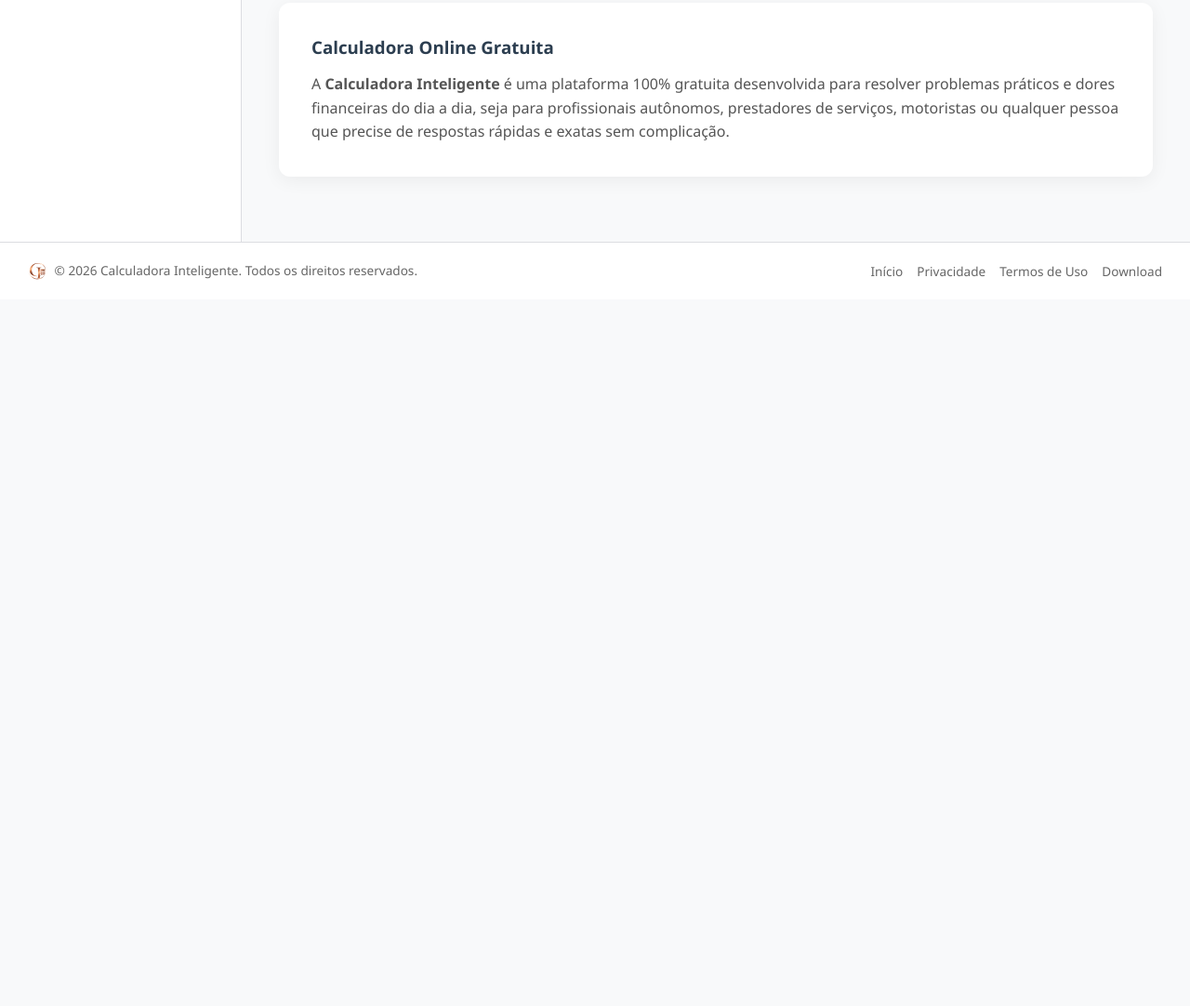
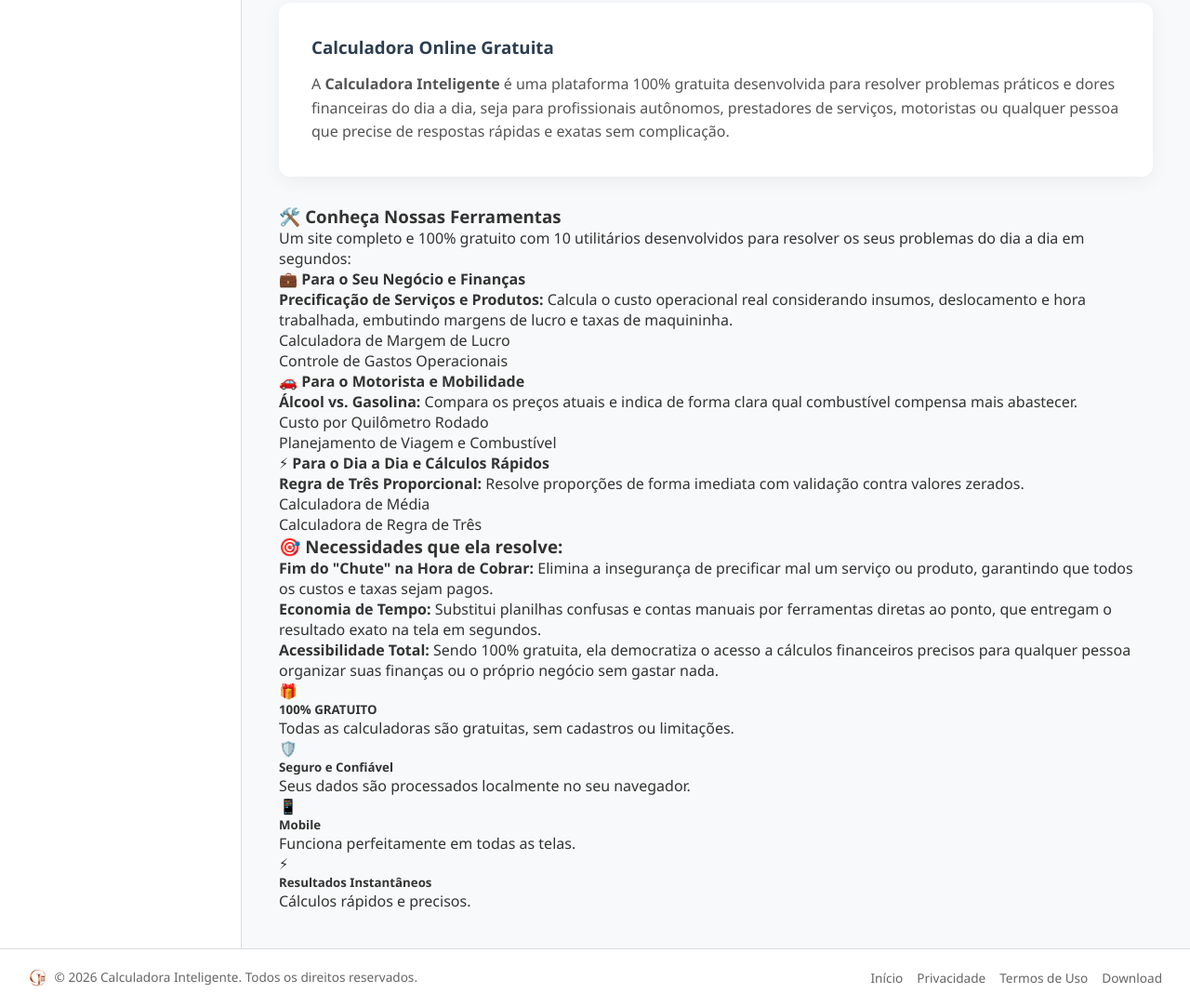
Before and after one commit to GMenezsz/Calculadora-Inteligente, a plain HTML site: page frontend/index.html in a window 1280 px wide. Shown: the part 1089-2171 px from the top of the page at 93% size. Before the commit the page ends 1411 px from the top, so only its background shows below. Drawn offline with Linux system fonts and the light colour scheme.

Commit message:
Update index.html

```diff
--- a/frontend/index.html
+++ b/frontend/index.html
@@ -14,7 +14,7 @@
     <meta name="theme-color" content="#2c3e50">
 
     <!-- CSS Separado -->
-    <link rel="stylesheet" href="css/style.css">
+    <link rel="stylesheet" href="css/style.css?v=3">
 </head>
 <body>
 
@@ -229,6 +229,72 @@
                     <p style="color: #555; line-height: 1.6;">
                         A <strong>Calculadora Inteligente</strong> é uma plataforma 100% gratuita desenvolvida para resolver problemas práticos e dores financeiras do dia a dia, seja para profissionais autônomos, prestadores de serviços, motoristas ou qualquer pessoa que precise de respostas rápidas e exatas sem complicação.
                     </p>
+                </div>
+
+                <!-- CONHEÇA NOSSAS FERRAMENTAS -->
+                <div class="highlight-box">
+                    <h3 class="highlight-title">🛠️ Conheça Nossas Ferramentas</h3>
+                    <p class="highlight-intro">Um site completo e 100% gratuito com 10 utilitários desenvolvidos para resolver os seus problemas do dia a dia em segundos:</p>
+
+                    <div class="tools-group">
+                        <h4>💼 Para o Seu Negócio e Finanças</h4>
+                        <ul>
+                            <li><strong>Precificação de Serviços e Produtos:</strong> Calcula o custo operacional real considerando insumos, deslocamento e hora trabalhada, embutindo margens de lucro e taxas de maquininha.</li>
+                            <li>Calculadora de Margem de Lucro</li>
+                            <li>Controle de Gastos Operacionais</li>
+                        </ul>
+                    </div>
+
+                    <div class="tools-group">
+                        <h4>🚗 Para o Motorista e Mobilidade</h4>
+                        <ul>
+                            <li><strong>Álcool vs. Gasolina:</strong> Compara os preços atuais e indica de forma clara qual combustível compensa mais abastecer.</li>
+                            <li>Custo por Quilômetro Rodado</li>
+                            <li>Planejamento de Viagem e Combustível</li>
+                        </ul>
+                    </div>
+
+                    <div class="tools-group">
+                        <h4>⚡ Para o Dia a Dia e Cálculos Rápidos</h4>
+                        <ul>
+                            <li><strong>Regra de Três Proporcional:</strong> Resolve proporções de forma imediata com validação contra valores zerados.</li>
+                            <li>Calculadora de Média</li>
+                            <li>Calculadora de Regra de Três</li>
+                        </ul>
+                    </div>
+                </div>
+
+                <!-- NECESSIDADES QUE ELA RESOLVE -->
+                <div class="highlight-box">
+                    <h3 class="highlight-title">🎯 Necessidades que ela resolve:</h3>
+                    <ul class="needs-list">
+                        <li><strong>Fim do "Chute" na Hora de Cobrar:</strong> Elimina a insegurança de precificar mal um serviço ou produto, garantindo que todos os custos e taxas sejam pagos.</li>
+                        <li><strong>Economia de Tempo:</strong> Substitui planilhas confusas e contas manuais por ferramentas diretas ao ponto, que entregam o resultado exato na tela em segundos.</li>
+                        <li><strong>Acessibilidade Total:</strong> Sendo 100% gratuita, ela democratiza o acesso a cálculos financeiros precisos para qualquer pessoa organizar suas finanças ou o próprio negócio sem gastar nada.</li>
+                    </ul>
+
+                    <div class="features-grid">
+                        <div class="feature-item">
+                            <div class="feature-icon">🎁</div>
+                            <h5>100% GRATUITO</h5>
+                            <p>Todas as calculadoras são gratuitas, sem cadastros ou limitações.</p>
+                        </div>
+                        <div class="feature-item">
+                            <div class="feature-icon feature-icon-highlight">🛡️</div>
+                            <h5>Seguro e Confiável</h5>
+                            <p>Seus dados são processados localmente no seu navegador.</p>
+                        </div>
+                        <div class="feature-item">
+                            <div class="feature-icon">📱</div>
+                            <h5>Mobile</h5>
+                            <p>Funciona perfeitamente em todas as telas.</p>
+                        </div>
+                        <div class="feature-item">
+                            <div class="feature-icon">⚡</div>
+                            <h5>Resultados Instantâneos</h5>
+                            <p>Cálculos rápidos e precisos.</p>
+                        </div>
+                    </div>
                 </div>
             </section>
 
```
